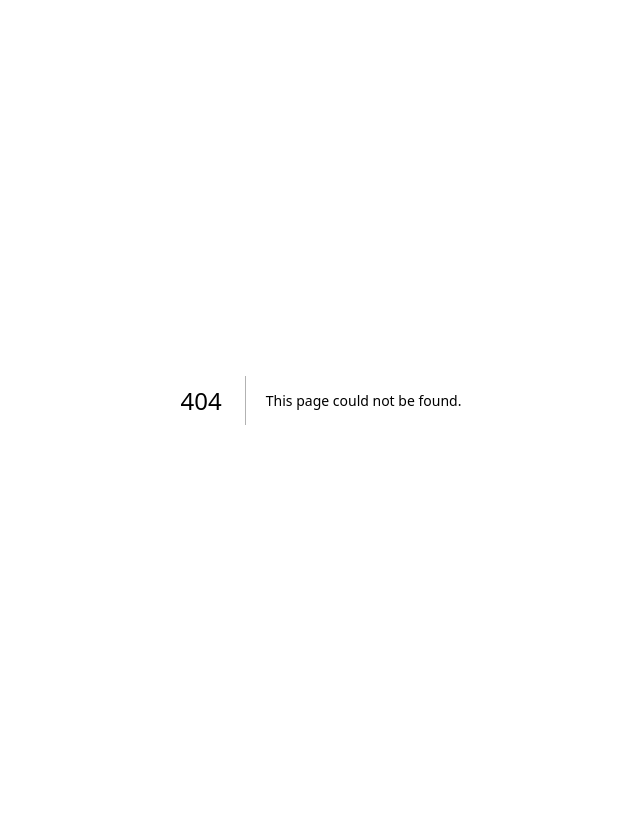
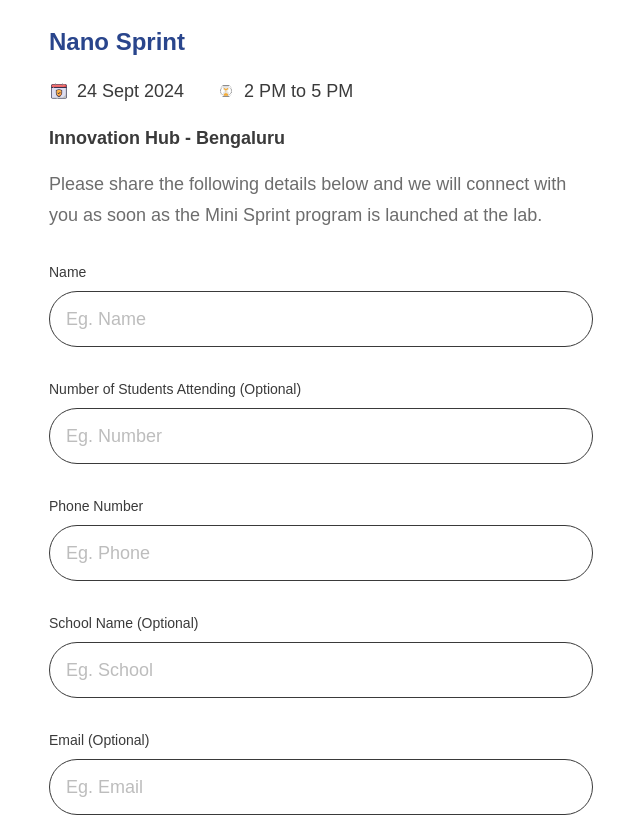
Before and after one commit to navgurukul/Amazon-Future-Engineer, a Next.js app: page /additionalquestions in a window 1280 px wide. Before the commit this address had no page. Shown: the top 817 px of the page, without its empty margins (319-959 px from the left). Built offline with nearby package versions, Linux system fonts and the light colour scheme.

Commit message:
add some changes

```diff
--- /dev/null
+++ b/src/app/additionalquestions/page.tsx
@@ -0,0 +1,64 @@
+import React from "react";
+import Image from "next/image";
+import type { NextPage } from 'next';
+
+const Booking: NextPage = () => {
+    return (
+        <>
+            <div className="flex justify-center items-center min-h-screen">
+                <div className="w-[592px] rounded-lg flex-col justify-start items-center gap-8 inline-flex p-6">
+                    <div className="self-stretch flex-col justify-start items-start gap-4 flex">
+                        <div className="self-stretch text-[#29458c] text-2xl font-extrabold font-['Amazon Ember Display'] leading-9">Nano Sprint</div>
+
+                        <div className="flex justify-start items-center gap-8">
+                            <div className="flex items-center gap-2">
+                                <Image
+                                    className="w-5 h-5"
+                                    alt="calendar icon"
+                                    src="/userDashboard/reshot-icon-calendar-U75ASPNFXK.svg"
+                                    width={20}
+                                    height={20}
+                                />
+                                <div className="text-[#3a3a3a] text-lg font-medium font-['Amazon Ember'] leading-[30.60px]">24 Sept 2024</div>
+                            </div>
+
+                            <div className="flex items-center gap-2">
+                                <Image
+                                    className="w-5 h-5"
+                                    alt="time icon"
+                                    src="/userDashboard/reshot-icon-time-SRKEMN64PU.svg"
+                                    width={20}
+                                    height={20}
+                                />
+                                <div className="text-[#3a3a3a] text-lg font-medium font-['Amazon Ember'] leading-[30.60px]">2 PM to 5 PM</div>
+                            </div>
+                        </div>
+
+                        <div className="text-[#3a3a3a] text-lg font-bold font-['Amazon Ember'] leading-[30.60px]">Innovation Hub - Bengaluru</div>
+
+                        <div className="self-stretch text-[#6d6d6d] text-lg font-medium font-['Amazon Ember'] leading-[30.60px]">
+                            Please share the following details below and we will connect with you as soon as the Mini Sprint program is launched at the lab.
+                        </div>
+                    </div>
+
+                    {["Name", "Number of Students Attending (Optional)", "Phone Number", "School Name (Optional)", "Email (Optional)", "City", "Pincode (Optional)"].map((label, index) => (
+                        <div key={index} className="self-stretch flex-col justify-start items-start gap-2 flex">
+                            <div className="text-[#3a3a3a] text-sm font-medium font-['Amazon Ember'] leading-normal">{label}</div>
+                            <div className={`self-stretch h-14 px-4 py-2 rounded-[100px] border border-[#3a3a3a] flex items-center gap-2 ${label === "City" ? "bg-[#dedede]" : ""}`}>
+                                <div className={`text-lg font-medium font-['Amazon Ember'] leading-[30.60px] ${label === "City" ? "text-[#3a3a3a]" : "text-[#bdbdbd]"}`}>
+                                    {label === "City" ? "Bengaluru" : `Eg. ${label.split(" ")[0]}`}
+                                </div>
+                            </div>
+                        </div>
+                    ))}
+
+                    <div className="h-14 px-8 py-2 bg-[#f55c38] rounded-[100px] flex justify-center items-center gap-2">
+                        <div className="text-center text-white text-lg font-medium font-['Amazon Ember'] leading-[30.60px]">Confirm Booking</div>
+                    </div>
+                </div>
+            </div>
+        </>
+    );
+};
+
+export default Booking;
--- a/src/app/userdashboard/page.tsx
+++ b/src/app/userdashboard/page.tsx
@@ -61,7 +61,7 @@ const Page: NextPage = () => {
                                 </div>
                                 <div className="flex items-center space-x-2">
                                     <Image
-                                        className="w-5 h-5"
+                                        className="w-11 h-8 relative"
                                         alt="students icon"
                                         src="/userDashboard/reshot-icon-student-boy-L9ESXQZ3WU.svg"
                                         width={20}
@@ -278,7 +278,7 @@ const Page: NextPage = () => {
                     </div>
                 </div>
                 <Button variant="details">
-                    <span className="text-center text-white text-lg font-medium leading-[30.60px]">
+                    <span className="text-center text-white text-lg font-medium  font-['Amazon Ember'] leading-[30.60px]">
                         View Sprint Details
                     </span>
                 </Button>
--- a/src/components/ui/button.tsx
+++ b/src/components/ui/button.tsx
@@ -19,7 +19,7 @@ const buttonVariants = cva(
           "bg-secondary text-secondary-foreground shadow-sm hover:bg-secondary/80",
         ghost: "hover:bg-accent hover:text-accent-foreground",
         link: "text-primary underline-offset-4 hover:underline",
-        details: "h-14 px-8 py-2 bg-[#f55c38] rounded-[100px] justify-center items-center gap-2 inline-flex",
+        details: "h-14 px-8 py-2 bg-[#f55c38] rounded-[100px] justify-center items-center inline-flex mb-4",
         contained: "h-14 px-8 py-2 bg-[#f55c38] rounded-[100px] justify-center items-center gap-2 inline-flex",
         reschedule:"px-4 py-2 text-red-500 border border-red-500 rounded-full transition-colors duration-200",
 
--- a/src/components/ui/dialog.tsx
+++ b/src/components/ui/dialog.tsx
@@ -1,143 +1,18 @@
-// "use client"
+"use client"
 
-// import * as React from "react"
-// import * as DialogPrimitive from "@radix-ui/react-dialog"
-// import { Cross2Icon } from "@radix-ui/react-icons"
+import * as React from "react"
+import * as DialogPrimitive from "@radix-ui/react-dialog"
+import { Cross2Icon } from "@radix-ui/react-icons"
 
-// import { cn } from "@/lib/utils"
+import { cn } from "@/lib/utils"
 
-// const Dialog = DialogPrimitive.Root
+const Dialog = DialogPrimitive.Root
 
-// const DialogTrigger = DialogPrimitive.Trigger
+const DialogTrigger = DialogPrimitive.Trigger
 
-// const DialogPortal = DialogPrimitive.Portal
+const DialogPortal = DialogPrimitive.Portal
 
-// const DialogClose = DialogPrimitive.Close
-
-// const DialogOverlay = React.forwardRef<
-//   React.ElementRef<typeof DialogPrimitive.Overlay>,
-//   React.ComponentPropsWithoutRef<typeof DialogPrimitive.Overlay>
-// >(({ className, ...props }, ref) => (
-//   <DialogPrimitive.Overlay
-//     ref={ref}
-//     className={cn(
-//       "fixed inset-0 z-50 bg-black/30  data-[state=open]:animate-in data-[state=closed]:animate-out data-[state=closed]:fade-out-0 data-[state=open]:fade-in-0",
-//       className
-//     )}
-//     {...props}
-//   />
-// ))
-// DialogOverlay.displayName = DialogPrimitive.Overlay.displayName
-
-// const DialogContent = React.forwardRef<
-//   React.ElementRef<typeof DialogPrimitive.Content>,
-//   React.ComponentPropsWithoutRef<typeof DialogPrimitive.Content>
-// >(({ className, children, ...props }, ref) => (
-//   <DialogPortal>
-//     <DialogOverlay />
-//     <DialogPrimitive.Content
-//       ref={ref}
-//       className={cn(
-//         "fixed left-[50%] top-[50%] z-50 grid w-full max-w-lg translate-x-[-50%] translate-y-[-50%] gap-4 border bg-background p-6 shadow-lg duration-200 data-[state=open]:animate-in data-[state=closed]:animate-out data-[state=closed]:fade-out-0 data-[state=open]:fade-in-0 data-[state=closed]:zoom-out-95 data-[state=open]:zoom-in-95 data-[state=closed]:slide-out-to-left-1/2 data-[state=closed]:slide-out-to-top-[48%] data-[state=open]:slide-in-from-left-1/2 data-[state=open]:slide-in-from-top-[48%] sm:rounded-lg",
-//         className
-//       )}
-//       {...props}
-//     >
-//       {children}
-//       <DialogPrimitive.Close className="absolute right-4 top-4 rounded-sm opacity-70 ring-offset-background transition-opacity hover:opacity-100 focus:outline-none focus:ring-2 focus:ring-ring focus:ring-offset-2 disabled:pointer-events-none data-[state=open]:bg-accent data-[state=open]:text-muted-foreground">
-//         <Cross2Icon className="h-4 w-4" />
-//         <span className="sr-only">Close</span>
-//       </DialogPrimitive.Close>
-//     </DialogPrimitive.Content>
-//   </DialogPortal>
-// ))
-// DialogContent.displayName = DialogPrimitive.Content.displayName
-
-// const DialogHeader = ({
-//   className,
-//   ...props
-// }: React.HTMLAttributes<HTMLDivElement>) => (
-//   <div
-//     className={cn(
-//       "flex flex-col space-y-1.5 text-center sm:text-left",
-//       className
-//     )}
-//     {...props}
-//   />
-// )
-// DialogHeader.displayName = "DialogHeader"
-
-// const DialogFooter = ({
-//   className,
-//   ...props
-// }: React.HTMLAttributes<HTMLDivElement>) => (
-//   <div
-//     className={cn(
-//       "flex flex-col-reverse sm:flex-row sm:justify-end sm:space-x-2",
-//       className
-//     )}
-//     {...props}
-//   />
-// )
-// DialogFooter.displayName = "DialogFooter"
-
-// const DialogTitle = React.forwardRef<
-//   React.ElementRef<typeof DialogPrimitive.Title>,
-//   React.ComponentPropsWithoutRef<typeof DialogPrimitive.Title>
-// >(({ className, ...props }, ref) => (
-//   <DialogPrimitive.Title
-//     ref={ref}
-//     className={cn(
-//       "text-lg font-semibold leading-none tracking-tight",
-//       className
-//     )}
-//     {...props}
-//   />
-// ))
-// DialogTitle.displayName = DialogPrimitive.Title.displayName
-
-// const DialogDescription = React.forwardRef<
-//   React.ElementRef<typeof DialogPrimitive.Description>,
-//   React.ComponentPropsWithoutRef<typeof DialogPrimitive.Description>
-// >(({ className, ...props }, ref) => (
-//   <DialogPrimitive.Description
-//     ref={ref}
-//     className={cn("text-sm text-muted-foreground", className)}
-//     {...props}
-//   />
-// ))
-// DialogDescription.displayName = DialogPrimitive.Description.displayName
-
-// export {
-//   Dialog,
-//   DialogPortal,
-//   DialogOverlay,
-//   DialogTrigger,
-//   DialogClose,
-//   DialogContent,
-//   DialogHeader,
-//   DialogFooter,
-//   DialogTitle,
-//   DialogDescription,
-// }
-
-
-
-
-"use client";
-
-import * as React from "react";
-import * as DialogPrimitive from "@radix-ui/react-dialog";
-import { Cross2Icon } from "@radix-ui/react-icons";
-import { cn } from "@/lib/utils";
-
-const Dialog = DialogPrimitive.Root;
-
-const DialogTrigger = DialogPrimitive.Trigger;
-
-const DialogPortal = DialogPrimitive.Portal;
-
-const DialogClose = DialogPrimitive.Close;
+const DialogClose = DialogPrimitive.Close
 
 const DialogOverlay = React.forwardRef<
   React.ElementRef<typeof DialogPrimitive.Overlay>,
@@ -146,13 +21,13 @@ const DialogOverlay = React.forwardRef<
   <DialogPrimitive.Overlay
     ref={ref}
     className={cn(
-      "fixed inset-0 z-40 bg-black/30",
+      "fixed inset-0 z-50 bg-black/30  data-[state=open]:animate-in data-[state=closed]:animate-out data-[state=closed]:fade-out-0 data-[state=open]:fade-in-0",
       className
     )}
     {...props}
   />
-));
-DialogOverlay.displayName = DialogPrimitive.Overlay.displayName;
+))
+DialogOverlay.displayName = DialogPrimitive.Overlay.displayName
 
 const DialogContent = React.forwardRef<
   React.ElementRef<typeof DialogPrimitive.Content>,
@@ -163,24 +38,20 @@ const DialogContent = React.forwardRef<
     <DialogPrimitive.Content
       ref={ref}
       className={cn(
-        "fixed left-[50%] top-[50%] z-50 w-full max-w-lg translate-x-[-50%] translate-y-[-50%] gap-4 border bg-background p-6 shadow-lg",
-        "data-[state=open]:animate-in data-[state=closed]:animate-out data-[state=closed]:fade-out-0 data-[state=open]:fade-in-0",
-        "data-[state=closed]:zoom-out-95 data-[state=open]:zoom-in-95",
-        "data-[state=closed]:slide-out-to-left-1/2 data-[state=closed]:slide-out-to-top-[48%]",
-        "data-[state=open]:slide-in-from-left-1/2 data-[state=open]:slide-in-from-top-[48%]",
+        "fixed left-[50%] top-[50%] z-50 grid w-full max-w-lg translate-x-[-50%] translate-y-[-50%] gap-4 border bg-background p-6 shadow-lg duration-200 data-[state=open]:animate-in data-[state=closed]:animate-out data-[state=closed]:fade-out-0 data-[state=open]:fade-in-0 data-[state=closed]:zoom-out-95 data-[state=open]:zoom-in-95 data-[state=closed]:slide-out-to-left-1/2 data-[state=closed]:slide-out-to-top-[48%] data-[state=open]:slide-in-from-left-1/2 data-[state=open]:slide-in-from-top-[48%] sm:rounded-lg",
         className
       )}
       {...props}
     >
       {children}
-      <DialogPrimitive.Close className="absolute right-4 top-4 rounded-sm opacity-70 ring-offset-background transition-opacity hover:opacity-100 focus:outline-none focus:ring-2 focus:ring-ring focus:ring-offset-2 disabled:pointer-events-none">
+      <DialogPrimitive.Close className="absolute right-4 top-4 rounded-sm opacity-70 ring-offset-background transition-opacity hover:opacity-100 focus:outline-none focus:ring-2 focus:ring-ring focus:ring-offset-2 disabled:pointer-events-none data-[state=open]:bg-accent data-[state=open]:text-muted-foreground">
         <Cross2Icon className="h-4 w-4" />
         <span className="sr-only">Close</span>
       </DialogPrimitive.Close>
     </DialogPrimitive.Content>
   </DialogPortal>
-));
-DialogContent.displayName = DialogPrimitive.Content.displayName;
+))
+DialogContent.displayName = DialogPrimitive.Content.displayName
 
 const DialogHeader = ({
   className,
@@ -193,8 +64,8 @@ const DialogHeader = ({
     )}
     {...props}
   />
-);
-DialogHeader.displayName = "DialogHeader";
+)
+DialogHeader.displayName = "DialogHeader"
 
 const DialogFooter = ({
   className,
@@ -207,8 +78,8 @@ const DialogFooter = ({
     )}
     {...props}
   />
-);
-DialogFooter.displayName = "DialogFooter";
+)
+DialogFooter.displayName = "DialogFooter"
 
 const DialogTitle = React.forwardRef<
   React.ElementRef<typeof DialogPrimitive.Title>,
@@ -222,8 +93,8 @@ const DialogTitle = React.forwardRef<
     )}
     {...props}
   />
-));
-DialogTitle.displayName = DialogPrimitive.Title.displayName;
+))
+DialogTitle.displayName = DialogPrimitive.Title.displayName
 
 const DialogDescription = React.forwardRef<
   React.ElementRef<typeof DialogPrimitive.Description>,
@@ -234,8 +105,8 @@ const DialogDescription = React.forwardRef<
     className={cn("text-sm text-muted-foreground", className)}
     {...props}
   />
-));
-DialogDescription.displayName = DialogPrimitive.Description.displayName;
+))
+DialogDescription.displayName = DialogPrimitive.Description.displayName
 
 export {
   Dialog,
@@ -248,4 +119,4 @@ export {
   DialogFooter,
   DialogTitle,
   DialogDescription,
-};
+}
```
